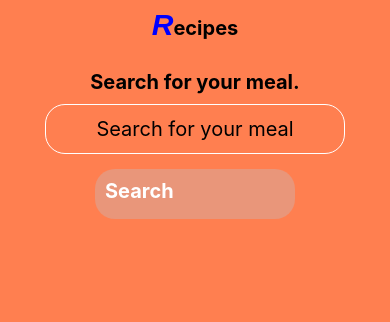
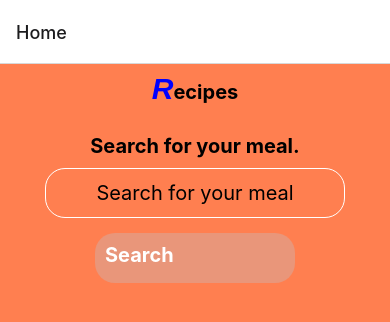
Before and after one commit to Timbaron/Recipe-app, a React Native app: screen / in a window 390 px wide. Shown: the top 322 px of the page. Built offline with nearby package versions, Linux system fonts and the light colour scheme.

Commit message:
View Details of a recipie

```diff
--- a/App.js
+++ b/App.js
@@ -1,37 +1,36 @@
 import { StatusBar } from 'expo-status-bar';
 import React, { useState } from 'react';
-import { StyleSheet, Text, View, TextInput, TouchableOpacity, ActivityIndicator, FlatList} from 'react-native';
-import Form from './components/form';
-import Item from './components/item';
+import { StyleSheet, Text, View, ActivityIndicator, FlatList } from 'react-native';
+import { NavigationContainer } from '@react-navigation/native';
+import { createNativeStackNavigator } from '@react-navigation/native-stack';
+import Home from './components/home';
+import Details from './components/details';
+
+const Stack = createNativeStackNavigator();
 
 export default function App() {
-  const [search, setSearch] = useState('');
-  const [isLoading, setIsLoading] = useState(false);
-  const [recipes, setRecipes] = useState([]);
+  const screens = [
+    {
+      title: 'Home',
+      component: Home,
+      key: 1,
+    },
+    {
+      title: 'Details',
+      component: Details,
+      key: 2,
+    },
+  ];
   return (
-    <View style={styles.container}>
-      <View style={styles.header}>
-        <Text style={styles.headerText}><Text style={styles.big}>R</Text>ecipes</Text>
-      </View>
-      <Text style={styles.bodyText}>
-        Search for your meal.
-      </Text>
-      <Form search={search} setSearch={setSearch} setRecipes={setRecipes} setIsLoading={setIsLoading} />
-      <View style={styles.content}>
-        {isLoading ? (
-          <ActivityIndicator size="large" color="#0000ff" />
-        ) : (
-          <FlatList
-            data={recipes}
-            renderItem={({ item }) => <Item item={item} />}
-            keyExtractor={item => item.id}
-          />
-        )}
-      </View>
-      <View style={styles.body}>
-      </View>
-    </View>
-  );
+    <NavigationContainer>
+      <Stack.Navigator>
+        {screens.map(({key,  title, component }) => (
+          <Stack.Screen key={key} name={title} component={component} />
+        ))}
+      </Stack.Navigator>
+      <StatusBar style="dark" />
+    </NavigationContainer>
+  )
 }
 
 const styles = StyleSheet.create({
@@ -40,22 +39,6 @@ const styles = StyleSheet.create({
     backgroundColor: 'coral',
     alignItems: 'center',
     // justifyContent: 'center',
-  },
-  header: {
-    backgroundColor: 'coral',
-    alignItems: 'center',
-    justifyContent: 'center',
-    height: 50,
-  },
-  headerText: {
-    fontSize: 20,
-    fontWeight: 'bold',
-  },
-  big: {
-    fontSize: 30,
-    fontFamily: "Arial",
-    fontStyle: 'italic',
-    color: 'blue',
   },
   body: {
     backgroundColor: 'white',
--- /dev/null
+++ b/components/details.js
@@ -0,0 +1,78 @@
+import { StatusBar } from 'expo-status-bar';
+import React, { useState } from 'react';
+import { StyleSheet, Text, View, ActivityIndicator, FlatList, Image, useWindowDimensions } from 'react-native';
+import RenderHtml from 'react-native-render-html';
+import Header from './header';
+
+export default function Details({ route }) {
+    const { item } = route.params;
+    const { width } = useWindowDimensions();
+    const source = {
+        html: item.content
+    }
+    return (
+        <View style={styles.container}>
+            <Header />
+            <Text style={styles.bodyText}>{item.name}</Text>
+
+            <View style={styles.content}>
+                <Image
+                    style={styles.image}
+                    source={{ uri: item.image }}
+                />
+
+                <View style={styles.body}>
+                    <Text style={styles.bodyTitle}>Directions</Text>
+                    <RenderHtml
+                        contentWidth={width}
+                        source={source}
+                    />
+                </View>
+
+            </View>
+        </View>
+    )
+}
+
+const styles = StyleSheet.create({
+    container: {
+        flex: 1,
+        backgroundColor: 'coral',
+        alignItems: 'center',
+        // justifyContent: 'center',
+    },
+    body: {
+        width: 500,
+        height: 300,
+        backgroundColor: 'darksalmon',
+        borderRadius:15,
+        paddingLeft: 10,
+        paddingRight: 10,
+        alignItems: 'center',
+        // textAlign: 'center',
+        justifyContent: 'center',
+    },
+    bodyText: {
+        marginTop: 20,
+        fontSize: 20,
+        fontWeight: 'bold',
+    },
+    content: {
+        alignItems: 'center',
+        justifyContent: 'center',
+        marginTop: 20,
+    },
+    image: {
+        width: 200,
+        height: 200,
+        borderRadius: 10,
+        marginBottom: 20,
+    },
+    bodyTitle: {
+        fontSize: 20,
+        fontWeight: 'bold',
+        color: 'white',
+        textAlign: 'center',
+        fontStyle: 'italic',
+    }
+})
--- a/components/form.js
+++ b/components/form.js
@@ -1,4 +1,3 @@
-import { StatusBar } from 'expo-status-bar';
 import React, { useState, useEffect } from 'react';
 import { StyleSheet, Text, View, TextInput, TouchableOpacity, Alert } from 'react-native';
 
--- /dev/null
+++ b/components/header.js
@@ -0,0 +1,30 @@
+import { StatusBar } from 'expo-status-bar';
+import React, { useState } from 'react';
+import { StyleSheet, Text, View, ActivityIndicator, FlatList } from 'react-native';
+
+export default function Header() {
+    return (
+        <View style={styles.header}>
+            <Text style={styles.headerText}><Text style={styles.big}>R</Text>ecipes</Text>
+        </View>
+    );
+}
+
+const styles = StyleSheet.create({
+    header: {
+        backgroundColor: 'coral',
+        alignItems: 'center',
+        justifyContent: 'center',
+        height: 50,
+    },
+    headerText: {
+        fontSize: 20,
+        fontWeight: 'bold',
+    },
+    big: {
+        fontSize: 30,
+        fontFamily: "Arial",
+        fontStyle: 'italic',
+        color: 'blue',
+    },
+})
--- /dev/null
+++ b/components/home.js
@@ -0,0 +1,58 @@
+import React, { useState } from 'react';
+import { StyleSheet, Text, View, ActivityIndicator, FlatList } from 'react-native';
+import { NavigationContainer } from '@react-navigation/native';
+import Form from './form';
+import Item from './item';
+import Header from './header';
+
+export default function App({navigation}) {
+    const [search, setSearch] = useState('');
+    const [isLoading, setIsLoading] = useState(false);
+    const [recipes, setRecipes] = useState([]);
+    return (
+        <View style={styles.container}>
+            <Header />
+            <Text style={styles.bodyText}>
+                Search for your meal.
+            </Text>
+            <Form search={search} setSearch={setSearch} setRecipes={setRecipes} setIsLoading={setIsLoading} />
+            <View style={styles.content}>
+                {isLoading ? (
+                    <ActivityIndicator size="large" color="#0000ff" />
+                ) : (
+                    <FlatList
+                        data={recipes}
+                        renderItem={({ item }) => <Item item={item} navigation={navigation} />}
+                        keyExtractor={item => item.id}
+                    />
+                )}
+            </View>
+            <View style={styles.body}>
+            </View>
+        </View>
+    );
+}
+
+const styles = StyleSheet.create({
+    container: {
+        flex: 1,
+        backgroundColor: 'coral',
+        alignItems: 'center',
+        // justifyContent: 'center',
+    },
+    body: {
+        backgroundColor: 'white',
+        alignItems: 'center',
+        justifyContent: 'center',
+    },
+    bodyText: {
+        marginTop: 20,
+        fontSize: 20,
+        fontWeight: 'bold',
+    },
+    content: {
+        alignItems: 'center',
+        justifyContent: 'center',
+        marginTop: 20,
+    },
+});
--- a/components/item.js
+++ b/components/item.js
@@ -1,22 +1,23 @@
-import { StatusBar } from 'expo-status-bar';
-import { StyleSheet, Text, View, Image } from 'react-native';
+import { StyleSheet, Text, View, Image, TouchableOpacity, Button } from 'react-native';
 import React from 'react';
 
 
-export default function Item({ item }) {
+export default function Item({ item, navigation }) {
     return (
+        <TouchableOpacity onPress={() => navigation.navigate('Details', { item: item, navigation: navigation})}>
             <View style={styles.item}>
-            <View>
+                <View style={styles.imageBox}>
                     {/* item name */}
                     <Image
                         style={styles.stretch}
                         source={{ uri: item.image }}
                     />
-                <Text style={styles.itemName}>{item.name}</Text>
+                    <Text ellipsizeMode='tail' numberOfLines={1} style={styles.itemName}>{item.name}</Text>
                 </View>
                 <View>
                 </View>
             </View>
+        </TouchableOpacity>
     );
 }
 
@@ -26,8 +27,14 @@ const styles = StyleSheet.create({
         // justifyContent: 'center',
     },
     stretch: {
-        width: '100%',
+        width: 200,
         height: 200,
+
+    },
+    imageBox: {
+        justifyContent: 'center',
+        alignItems: 'center',
+        marginTop: 20,
     },
     itemName: {
         paddingTop: 10,
--- a/package.json
+++ b/package.json
@@ -10,11 +10,16 @@
     "eject": "expo eject"
   },
   "dependencies": {
+    "@react-navigation/native": "^6.0.10",
+    "@react-navigation/native-stack": "^6.6.2",
     "expo": "~44.0.0",
     "expo-status-bar": "~1.2.0",
     "react": "17.0.1",
     "react-dom": "17.0.1",
     "react-native": "0.64.3",
+    "react-native-render-html": "^6.3.4",
+    "react-native-safe-area-context": "3.3.2",
+    "react-native-screens": "~3.10.1",
     "react-native-web": "0.17.1"
   },
   "devDependencies": {
```
Also changed, not shown: 1 other file (tests, documents, lock files or other folders). Lines whose indentation alone changed are shown as unchanged.
